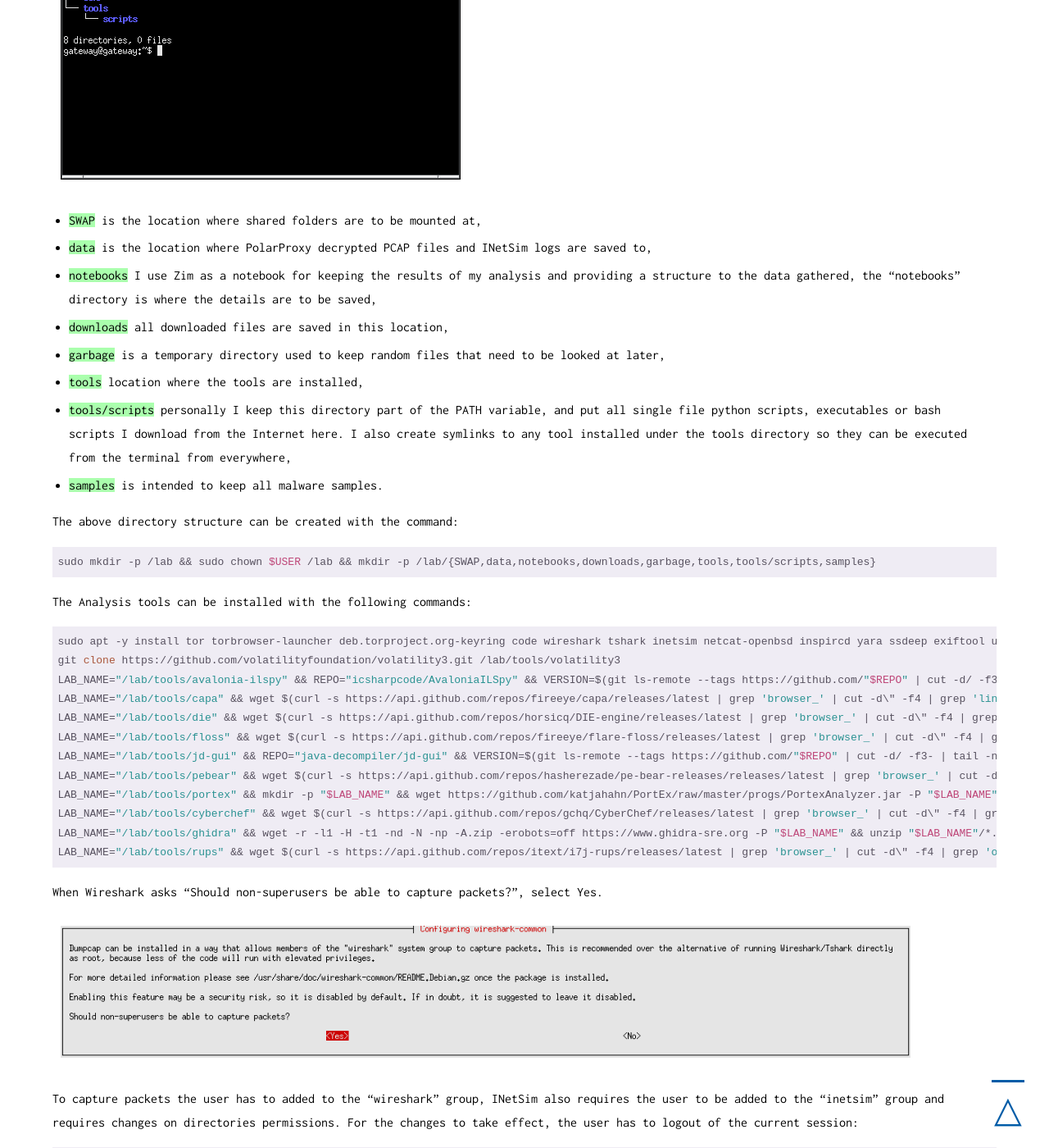
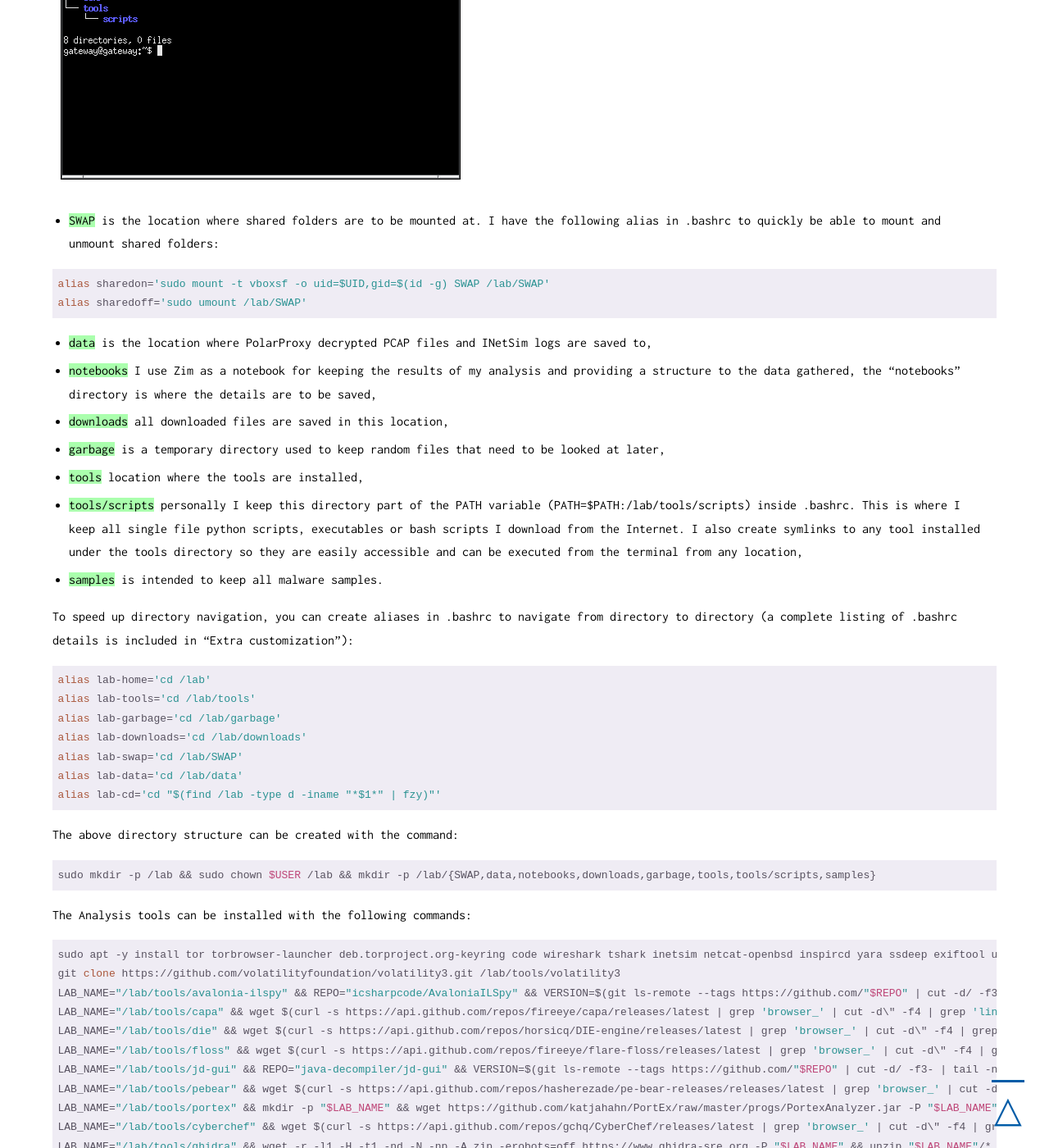
Before and after one commit to qwertzy-antonio-godinho/qwertzy-antonio-godinho.github.io, a Jekyll site: the page built from _posts/2021-02-08-Malware-Lab-Part-1-The-Gateway.md, in a window 1280 px wide and 1400 px high, scrolled down 25325 px. Shown: the whole window at 82% size. Built offline with Jekyll 4.4.1, drawn with Linux system fonts in a browser that asks for light colours.

Commit message:
fix bash

```diff
--- a/_posts/2021-02-08-Malware-Lab-Part-1-The-Gateway.md
+++ b/_posts/2021-02-08-Malware-Lab-Part-1-The-Gateway.md
@@ -651,19 +651,32 @@ It is good practice to use a logical directory structure to keep files organized
 
 ![](../assets/lab-part-1/gateway-lab-tree.png)
 
-- <span class="highlight-green">SWAP</span> is the location where shared folders are to be mounted at,
+- <span class="highlight-green">SWAP</span> is the location where shared folders are to be mounted at. I have the following alias in .bashrc to quickly be able to mount and unmount shared folders:
+
+<pre><code class="bash">alias sharedon='sudo mount -t vboxsf -o uid=$UID,gid=$(id -g) SWAP /lab/SWAP'
+alias sharedoff='sudo umount /lab/SWAP'</code></pre>
+
 - <span class="highlight-green">data</span> is the location where PolarProxy decrypted PCAP files and INetSim logs are saved to,
 - <span class="highlight-green">notebooks</span> I use Zim as a notebook for keeping the results of my analysis and providing a structure to the data gathered, the "notebooks" directory is where the details are to be saved,
 - <span class="highlight-green">downloads</span> all downloaded files are saved in this location,
 - <span class="highlight-green">garbage</span> is a temporary directory used to keep random files that need to be looked at later,
 - <span class="highlight-green">tools</span> location where the tools are installed,
-- <span class="highlight-green">tools/scripts</span> personally I keep this directory part of the PATH variable, and put all single file python scripts, executables or bash scripts I download from the Internet here. I also create symlinks to any tool installed under the tools directory so they can be executed from the terminal from everywhere,
+- <span class="highlight-green">tools/scripts</span> personally I keep this directory part of the PATH variable (PATH=$PATH:/lab/tools/scripts) inside .bashrc. This is where I keep all single file python scripts, executables or bash scripts I download from the Internet. I also create symlinks to any tool installed under the tools directory so they are easily accessible and can be executed from the terminal from any location,
 - <span class="highlight-green">samples</span> is intended to keep all malware samples.
 
+To speed up directory navigation, you can create aliases in .bashrc to navigate from directory to directory (a complete listing of .bashrc details is included in "Extra customization"):
+
+<pre><code class="bash">alias lab-home='cd /lab'
+alias lab-tools='cd /lab/tools'
+alias lab-garbage='cd /lab/garbage'
+alias lab-downloads='cd /lab/downloads'
+alias lab-swap='cd /lab/SWAP'
+alias lab-data='cd /lab/data'
+alias lab-cd='cd "$(find /lab -type d -iname "*$1*" | fzy)"'</code></pre>
+
 The above directory structure can be created with the command:
 
-<pre><code class="bash">sudo mkdir -p /lab && sudo chown $USER /lab && mkdir -p /lab/{SWAP,data,notebooks,downloads,garbage,tools,tools/scripts,samples}
-</code></pre>
+<pre><code class="bash">sudo mkdir -p /lab && sudo chown $USER /lab && mkdir -p /lab/{SWAP,data,notebooks,downloads,garbage,tools,tools/scripts,samples}</code></pre>
 
 The Analysis tools can be installed with the following commands:
 
```
